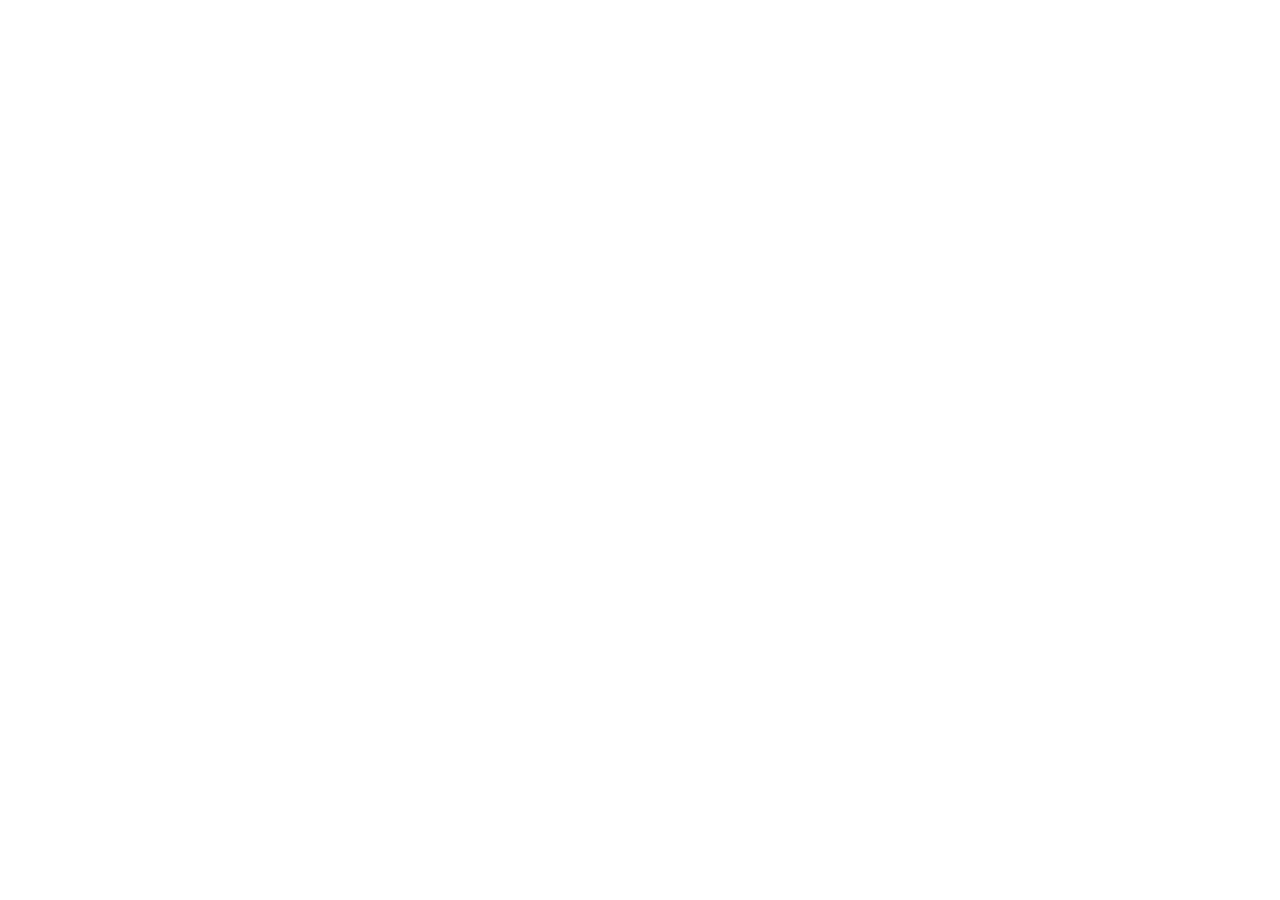
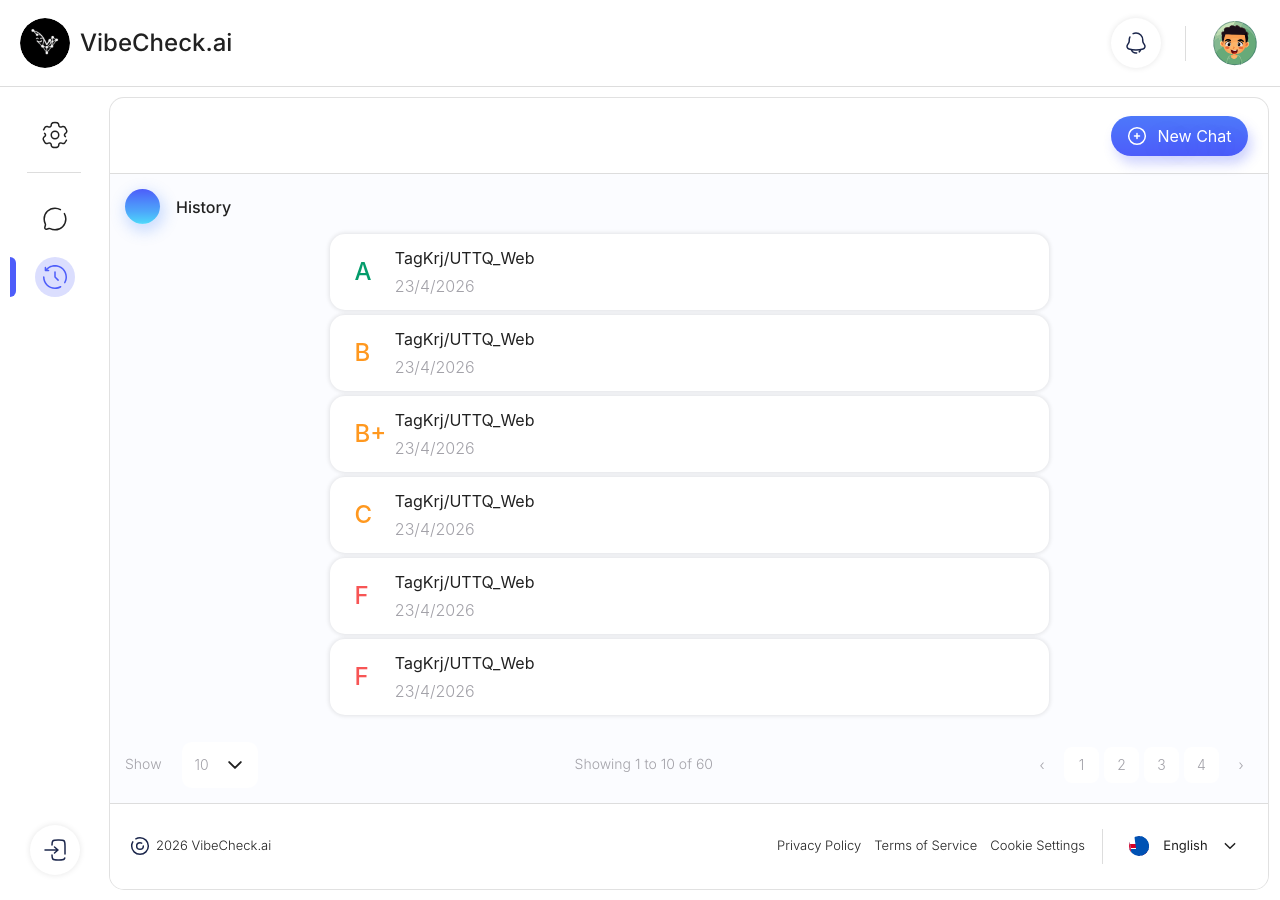
Before and after one commit to TagKrj/FERoast, a React (Vite) app: page /history in a window 1280 px wide. Before the commit this address had no page. Before the commit the page ends 800 px from the top, so only its background shows below. Built offline with nearby package versions, Linux system fonts and the light colour scheme.

Commit message:
feat: Add History page with pagination and mock data

```diff
--- /dev/null
+++ b/src/components/Pagination.jsx
@@ -0,0 +1,72 @@
+import arrowDownIcon from '@/assets/icons/Arrow - Down 2.svg';
+
+export default function Pagination({ currentPage = 1, labels, pageSize = 10, total = 0, totalPages = 1, onPageChange }) {
+  const start = total === 0 ? 0 : (currentPage - 1) * pageSize + 1;
+  const end = Math.min(currentPage * pageSize, total);
+  const pages = Array.from({ length: Math.min(totalPages, 4) }, (_, index) => index + 1);
+
+  const goToPage = (page) => {
+    if (page >= 1 && page <= totalPages && page !== currentPage) {
+      onPageChange?.(page);
+    }
+  };
+
+  return (
+    <div className="flex w-full items-center justify-between text-[14px] font-light leading-[22px] text-[#a2a1a8]">
+      <div className="flex items-center gap-5">
+        <span>{labels.show}</span>
+        <button
+          className="inline-flex h-[46px] w-[76px] items-center justify-center gap-4 rounded-[10px] bg-white text-[#16151c] transition hover:bg-[#f4f4f4]"
+          type="button"
+        >
+          <span>{pageSize}</span>
+          <img className="size-5" src={arrowDownIcon} alt="" aria-hidden="true" />
+        </button>
+      </div>
+
+      <p className="m-0 text-center">
+        {labels.showing} {start} {labels.to} {end} {labels.of} {total}
+      </p>
+
+      <div className="flex items-center gap-2.5">
+        <button
+          className="inline-flex size-6 items-center justify-center rounded-full text-[#16151c] transition hover:bg-[#f4f4f4] disabled:cursor-not-allowed disabled:text-[#c8c8c8]"
+          type="button"
+          disabled={currentPage === 1}
+          onClick={() => goToPage(currentPage - 1)}
+          aria-label={labels.previousPage}
+        >
+          ‹
+        </button>
+        <div className="flex items-start gap-[5px]">
+          {pages.map((page) => {
+            const isActive = page === currentPage;
+
+            return (
+              <button
+                className={`inline-flex h-9 min-w-[35px] items-center justify-center rounded-[8px] px-3 text-[14px] leading-[22px] transition hover:bg-[#f4f4f4] ${
+                  isActive ? 'border border-[#212121] bg-white font-semibold text-[#212121]' : 'bg-white font-light text-[#16151c]'
+                }`}
+                type="button"
+                key={page}
+                onClick={() => goToPage(page)}
+                aria-current={isActive ? 'page' : undefined}
+              >
+                {page}
+              </button>
+            );
+          })}
+        </div>
+        <button
+          className="inline-flex size-6 items-center justify-center rounded-full text-[#16151c] transition hover:bg-[#f4f4f4] disabled:cursor-not-allowed disabled:text-[#c8c8c8]"
+          type="button"
+          disabled={currentPage === totalPages}
+          onClick={() => goToPage(currentPage + 1)}
+          aria-label={labels.nextPage}
+        >
+          ›
+        </button>
+      </div>
+    </div>
+  );
+}
--- /dev/null
+++ b/src/constants/historyMockData.js
@@ -0,0 +1,81 @@
+import { buildResultMock } from '@/constants/resultMockData';
+
+const HISTORY_BASE = [
+  {
+    id: 'history-1',
+    grade: 'A',
+    repository: 'TagKrj/UTTQ_Web',
+    date: '23/4/2026',
+    score: 92,
+    size: 'Medium',
+    sizeTone: 'warning',
+  },
+  {
+    id: 'history-2',
+    grade: 'B',
+    repository: 'TagKrj/UTTQ_Web',
+    date: '23/4/2026',
+    score: 81,
+    size: 'Small',
+    sizeTone: 'success',
+  },
+  {
+    id: 'history-3',
+    grade: 'B+',
+    repository: 'TagKrj/UTTQ_Web',
+    date: '23/4/2026',
+    score: 86,
+    size: 'Medium',
+    sizeTone: 'warning',
+  },
+  {
+    id: 'history-4',
+    grade: 'C',
+    repository: 'TagKrj/UTTQ_Web',
+    date: '23/4/2026',
+    score: 69,
+    size: 'Large',
+    sizeTone: 'danger',
+  },
+  {
+    id: 'history-5',
+    grade: 'F',
+    repository: 'TagKrj/UTTQ_Web',
+    date: '23/4/2026',
+    score: 34,
+    size: 'Large',
+    sizeTone: 'danger',
+  },
+  {
+    id: 'history-6',
+    grade: 'F',
+    repository: 'TagKrj/UTTQ_Web',
+    date: '23/4/2026',
+    score: 28,
+    size: 'Large',
+    sizeTone: 'danger',
+  },
+];
+
+export const HISTORY_PAGE_SIZE = 10;
+export const HISTORY_TOTAL_COUNT = 60;
+
+export const HISTORY_ITEMS = HISTORY_BASE.map((item) => {
+  const analysis = {
+    repoUrl: `github.com/${item.repository}`,
+    fileCount: item.size === 'Small' ? 412 : item.size === 'Medium' ? 1934 : 8421,
+    size: item.size,
+    sizeTone: item.sizeTone,
+  };
+
+  return {
+    ...item,
+    analysis,
+    result: {
+      ...buildResultMock(analysis),
+      analyzedAt: item.date,
+      grade: item.grade,
+      score: item.score,
+    },
+  };
+});
--- a/src/constants/locales.js
+++ b/src/constants/locales.js
@@ -70,6 +70,14 @@
         close: 'Close',
       },
     },
+    history: {
+      show: 'Show',
+      showing: 'Showing',
+      to: 'to',
+      of: 'of',
+      previousPage: 'Previous page',
+      nextPage: 'Next page',
+    },
     footer: {
       copyright: '2026 VibeCheck.ai',
       privacyPolicy: 'Privacy Policy',
@@ -128,6 +136,14 @@
         severity: 'Mức độ',
         close: 'Đóng',
       },
+    },
+    history: {
+      show: 'Hiển thị',
+      showing: 'Đang hiển thị',
+      to: 'đến',
+      of: 'trên',
+      previousPage: 'Trang trước',
+      nextPage: 'Trang sau',
     },
     footer: {
       copyright: '2026 VibeCheck.ai',
@@ -188,6 +204,14 @@
         close: 'Lukk',
       },
     },
+    history: {
+      show: 'Vis',
+      showing: 'Viser',
+      to: 'til',
+      of: 'av',
+      previousPage: 'Forrige side',
+      nextPage: 'Neste side',
+    },
     footer: {
       copyright: '2026 VibeCheck.ai',
       privacyPolicy: 'Personvernerklæring',
--- a/src/layouts/Sidebar.jsx
+++ b/src/layouts/Sidebar.jsx
@@ -1,4 +1,4 @@
-import { useState } from 'react';
+import { useLocation, useNavigate } from 'react-router-dom';
 
 import settingsIcon from '@/assets/icons/Settings.svg';
 import chatIcon from '@/assets/icons/Chat Round.svg';
@@ -25,7 +25,9 @@
 }
 
 export default function Sidebar({ t }) {
-  const [activeItem, setActiveItem] = useState(SIDEBAR_ITEMS.chat);
+  const location = useLocation();
+  const navigate = useNavigate();
+  const activeItem = location.pathname.startsWith('/history') || location.state?.fromHistory ? SIDEBAR_ITEMS.history : SIDEBAR_ITEMS.chat;
   const isActive = (item) => activeItem === item;
   const iconColor = (item) => (isActive(item) ? 'bg-[#4d5dfa]' : 'bg-[#212121] transition duration-150 group-hover:bg-[#4d5dfa]');
 
@@ -39,7 +41,7 @@
         className="group absolute left-0 top-[13px] h-[50px] w-[89px] bg-transparent"
         type="button"
         aria-label={t.sidebar.settings}
-        onClick={() => setActiveItem(SIDEBAR_ITEMS.settings)}
+        onClick={() => navigate('/')}
         aria-pressed={isActive(SIDEBAR_ITEMS.settings)}
       >
         {isActive(SIDEBAR_ITEMS.settings) && (
@@ -61,7 +63,7 @@
           className="group relative h-10 w-[89px] bg-transparent"
           type="button"
           aria-label={t.sidebar.chat}
-          onClick={() => setActiveItem(SIDEBAR_ITEMS.chat)}
+          onClick={() => navigate('/')}
           aria-pressed={isActive(SIDEBAR_ITEMS.chat)}
         >
           {isActive(SIDEBAR_ITEMS.chat) && (
@@ -79,7 +81,7 @@
           className="group relative inline-flex h-10 w-[89px] items-center justify-center bg-transparent"
           type="button"
           aria-label={t.sidebar.history}
-          onClick={() => setActiveItem(SIDEBAR_ITEMS.history)}
+          onClick={() => navigate('/history')}
           aria-pressed={isActive(SIDEBAR_ITEMS.history)}
         >
           {isActive(SIDEBAR_ITEMS.history) && (
--- /dev/null
+++ b/src/pages/HistoryPage.jsx
@@ -0,0 +1,84 @@
+import { useState } from 'react';
+import { useNavigate, useOutletContext } from 'react-router-dom';
+
+import addCircleIcon from '@/assets/icons/Add Circle.svg';
+import Pagination from '@/components/Pagination';
+import { HISTORY_ITEMS, HISTORY_PAGE_SIZE, HISTORY_TOTAL_COUNT } from '@/constants/historyMockData';
+
+const GRADE_CLASS = {
+  A: 'text-[#049c6b]',
+  'B+': 'text-[#ff981f]',
+  B: 'text-[#ff981f]',
+  C: 'text-[#ff981f]',
+  D: 'text-[#f75555]',
+  F: 'text-[#f75555]',
+};
+
+export default function HistoryPage() {
+  const { t } = useOutletContext();
+  const navigate = useNavigate();
+  const [currentPage, setCurrentPage] = useState(1);
+  const totalPages = Math.ceil(HISTORY_TOTAL_COUNT / HISTORY_PAGE_SIZE);
+
+  const openHistoryItem = (item) => {
+    navigate('/result', {
+      state: {
+        analysis: item.analysis,
+        fromHistory: true,
+        result: item.result,
+      },
+    });
+  };
+
+  return (
+    <section className="flex min-h-0 flex-1 flex-col">
+      <div className="flex h-[76px] shrink-0 basis-[76px] items-center justify-end border-b border-[#dddddd] px-5 py-[18px]">
+        <button
+          className="inline-flex h-10 w-fit min-w-[137px] shrink-0 items-center justify-center gap-2.5 whitespace-nowrap rounded-[100px] bg-[linear-gradient(180deg,#4d78fa_0%,#4d5dfa_100%)] px-4 text-[15px] font-light leading-[21px] tracking-[0] text-white shadow-[4px_8px_12px_rgba(77,93,250,0.25)] transition duration-150 hover:brightness-90 active:brightness-85 focus-visible:outline focus-visible:outline-2 focus-visible:outline-offset-2 focus-visible:outline-[#4d5dfa] [text-shadow:4px_8px_24px_rgba(77,93,250,0.25)]"
+          type="button"
+          onClick={() => navigate('/')}
+        >
+          <img className="size-5" src={addCircleIcon} alt="" aria-hidden="true" />
+          <span className="text-white">{t.home.newChat}</span>
+        </button>
+      </div>
+
+      <div className="flex min-h-0 flex-1 flex-col gap-2.5 overflow-hidden bg-[rgba(77,93,250,0.02)] p-[15px]">
+        <div className="flex h-[35px] shrink-0 items-center gap-4">
+          <span className="size-[35px] shrink-0 rounded-full bg-[linear-gradient(180deg,#4d5dfa_0%,#4d90fa_43%,#4da6fa_64%,#4dd2fa_95%,#69dcff_100%)] shadow-[2px_5px_13.5px_3px_rgba(77,135,250,0.25)]" />
+          <h1 className="m-0 text-[16px] font-medium leading-6 text-[#212121]">{t.sidebar.history}</h1>
+        </div>
+
+        <div className="flex min-h-0 flex-1 flex-col items-center justify-between">
+          <div className="flex w-full max-w-[719px] flex-col gap-[5px]">
+            {HISTORY_ITEMS.map((item) => (
+              <button
+                className="flex h-[76px] w-full items-center overflow-hidden rounded-[15px] bg-white px-[25px] py-[17px] text-left shadow-[0_0_4px_1px_rgba(0,0,0,0.1)] transition hover:bg-[#f4f4f4] focus-visible:outline focus-visible:outline-2 focus-visible:outline-offset-2 focus-visible:outline-[#4d5dfa]"
+                type="button"
+                key={item.id}
+                onClick={() => openHistoryItem(item)}
+              >
+                <div className="flex w-[180px] items-center justify-between leading-6">
+                  <span className={`text-[24px] font-medium ${GRADE_CLASS[item.grade] || 'text-[#212121]'}`}>{item.grade}</span>
+                  <span className="flex h-[52px] flex-col items-start justify-between text-[16px]">
+                    <span className="font-normal text-[#212121]">{item.repository}</span>
+                    <span className="font-light text-[#a2a1a8]">{item.date}</span>
+                  </span>
+                </div>
+              </button>
+            ))}
+          </div>
+
+          <Pagination
+            currentPage={currentPage}
+            labels={t.history}
+            pageSize={HISTORY_PAGE_SIZE}
+            total={HISTORY_TOTAL_COUNT}
+            totalPages={totalPages}
+            onPageChange={setCurrentPage}
+          />
+        </div>
+      </div>
+    </section>
+  );
+}
--- a/src/pages/ResultPage.jsx
+++ b/src/pages/ResultPage.jsx
@@ -25,6 +25,16 @@
   F: 'text-[#f75555]',
 };
 
+const GRADE_COLOR = {
+  A: '#049c6b',
+  'B+': '#ff981f',
+  B: '#ff981f',
+  C: '#ff981f',
+  'C+': '#ff981f',
+  D: '#f75555',
+  F: '#f75555',
+};
+
 const SEVERITY_CLASS = {
   High: 'text-[#f75555]',
   Medium: 'text-[#ff981f]',
@@ -35,7 +45,7 @@
   const { t } = useOutletContext();
   const location = useLocation();
   const navigate = useNavigate();
-  const result = useMemo(() => buildResultMock(location.state?.analysis), [location.state]);
+  const result = useMemo(() => location.state?.result ?? buildResultMock(location.state?.analysis), [location.state]);
   const [selectedRow, setSelectedRow] = useState(null);
   const [selectedTitle, setSelectedTitle] = useState('');
   const [selectedType, setSelectedType] = useState('');
@@ -125,6 +135,7 @@
 
 function ScoreBlock({ result }) {
   const gradeClass = GRADE_CLASS[result.grade] || 'text-[#049c6b]';
+  const gradeColor = GRADE_COLOR[result.grade] || '#049c6b';
   const radius = 44;
   const circumference = 2 * Math.PI * radius;
   const progress = Math.max(0, Math.min(100, result.score));
@@ -140,7 +151,7 @@
             cy="60"
             r={radius}
             fill="none"
-            stroke="#049c6b"
+            stroke={gradeColor}
             strokeWidth="20"
             strokeLinecap="round"
             strokeDasharray={circumference}
--- a/src/router/AppRouter.jsx
+++ b/src/router/AppRouter.jsx
@@ -1,6 +1,7 @@
 import { BrowserRouter, Route, Routes } from 'react-router-dom';
 
 import MainLayout from '@/layouts/MainLayout';
+import HistoryPage from '@/pages/HistoryPage';
 import HomePage from '@/pages/HomePage';
 import ResultPage from '@/pages/ResultPage';
 
@@ -10,6 +11,7 @@
       <Routes>
         <Route element={<MainLayout />}>
           <Route index element={<HomePage />} />
+          <Route path="history" element={<HistoryPage />} />
           <Route path="result" element={<ResultPage />} />
         </Route>
       </Routes>
```
